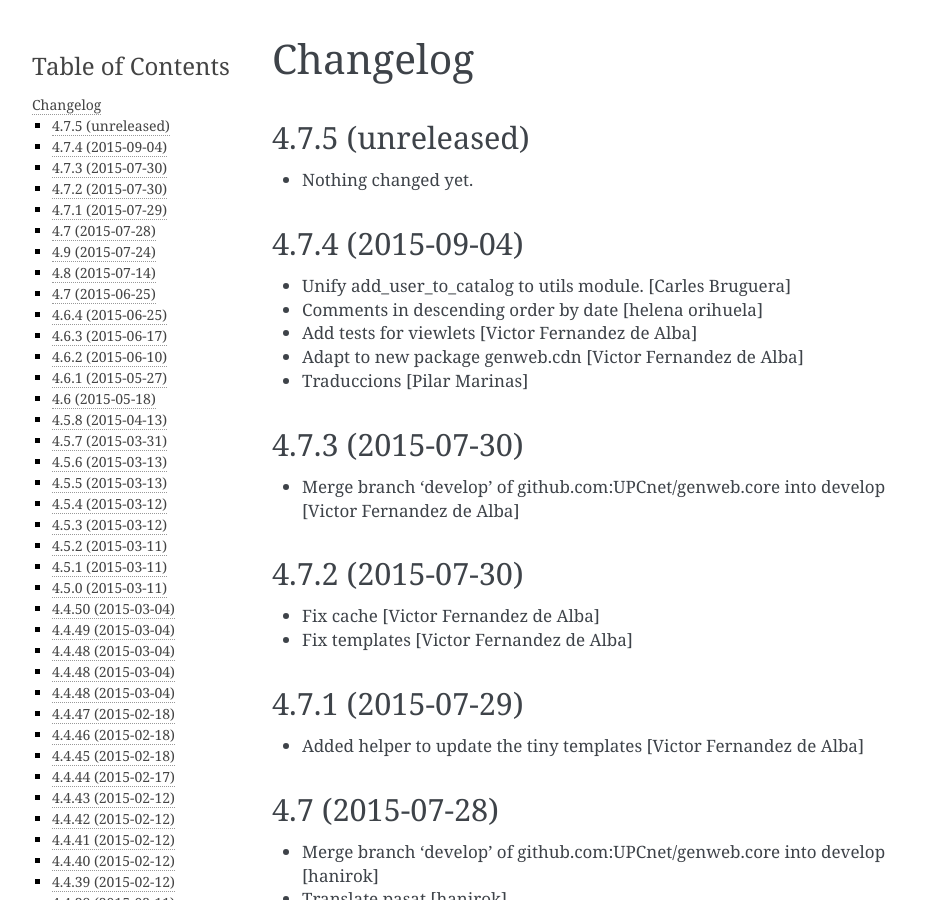
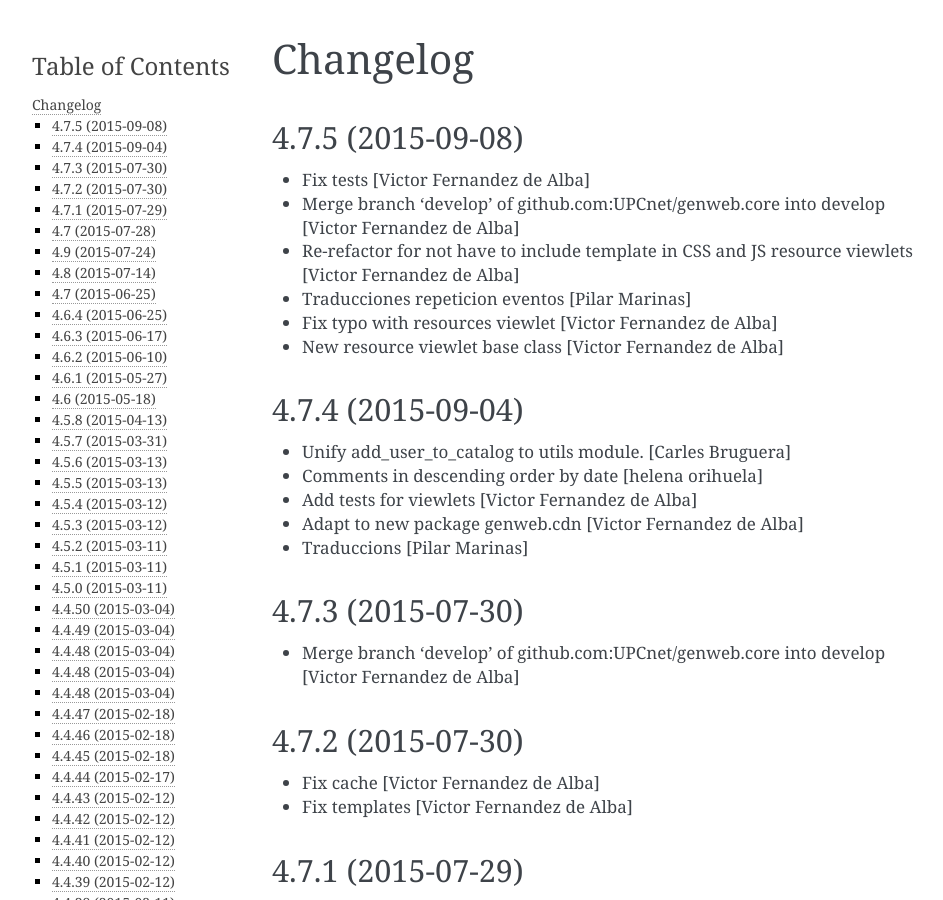
Before and after one commit to UPCnet/genweb.core, a Sphinx documentation site: the page built from docs/HISTORY.rst, in a window 1280 px wide and 900 px high. Shown: the whole window, without its empty margins (148-1091 px from the left). Built offline with Sphinx 7.4.7, drawn with Linux system fonts in a browser that asks for light colours.

Commit message:
Preparing release 4.7.5

```diff
--- a/docs/HISTORY.rst
+++ b/docs/HISTORY.rst
@@ -1,11 +1,15 @@
 Changelog
 =========
 
-4.7.5 (unreleased)
+4.7.5 (2015-09-08)
 ------------------
 
-- Nothing changed yet.
-
+* Fix tests [Victor Fernandez de Alba]
+* Merge branch 'develop' of github.com:UPCnet/genweb.core into develop [Victor Fernandez de Alba]
+* Re-refactor for not have to include template in CSS and JS resource viewlets [Victor Fernandez de Alba]
+* Traducciones repeticion eventos [Pilar Marinas]
+* Fix typo with resources viewlet [Victor Fernandez de Alba]
+* New resource viewlet base class [Victor Fernandez de Alba]
 
 4.7.4 (2015-09-04)
 ------------------
--- a/setup.py
+++ b/setup.py
@@ -1,7 +1,7 @@
 from setuptools import setup, find_packages
 import os
 
-version = '4.7.5.dev0'
+version = '4.7.5'
 
 README = open('README.rst').read()
 HISTORY = open(os.path.join('docs', 'HISTORY.rst')).read()
```
